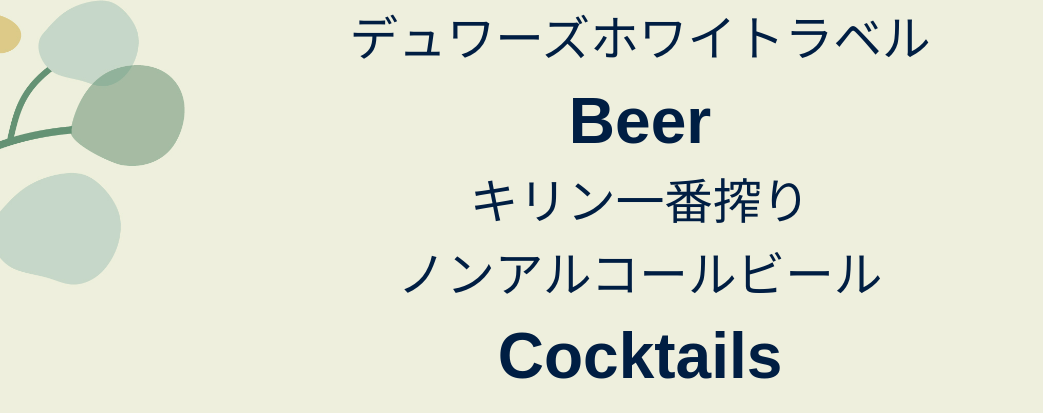
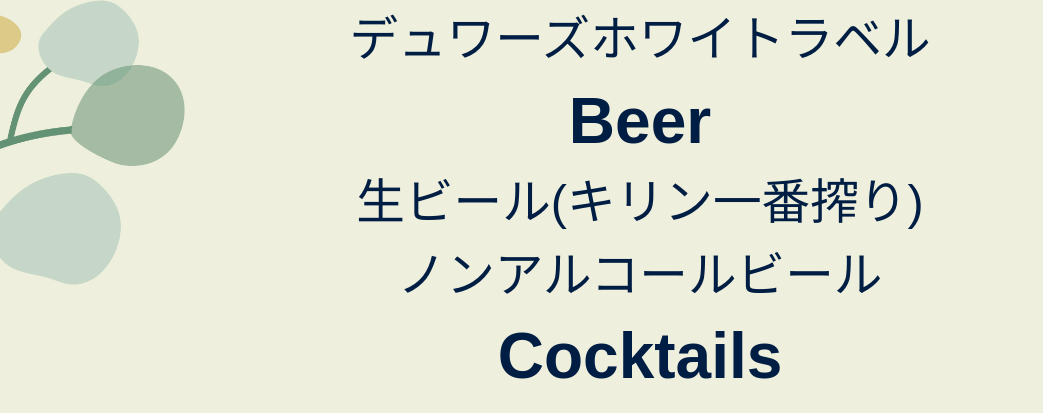
Before and after one commit to fjsw5/DrinkMenu, a plain HTML site: page index.html in a window 1280 px wide. Shown: the part 679-1092 px from the top of the page, without its empty margins (0-1043 px from the left). Drawn offline with Linux system fonts and the light colour scheme; a web font is replaced by a local one.

Commit message:
Update index.html

```diff
--- a/index.html
+++ b/index.html
@@ -21,7 +21,7 @@
                 <p>デュワーズホワイトラベル</p>
                 <br></br>
                 <h2>Beer</h2>
-                <p>キリン一番搾り</p>
+                <p>生ビール(キリン一番搾り)</p>
                 <p>ノンアルコールビール</p>
                 <br></br>
                 <h2>Cocktails</h2>
```
